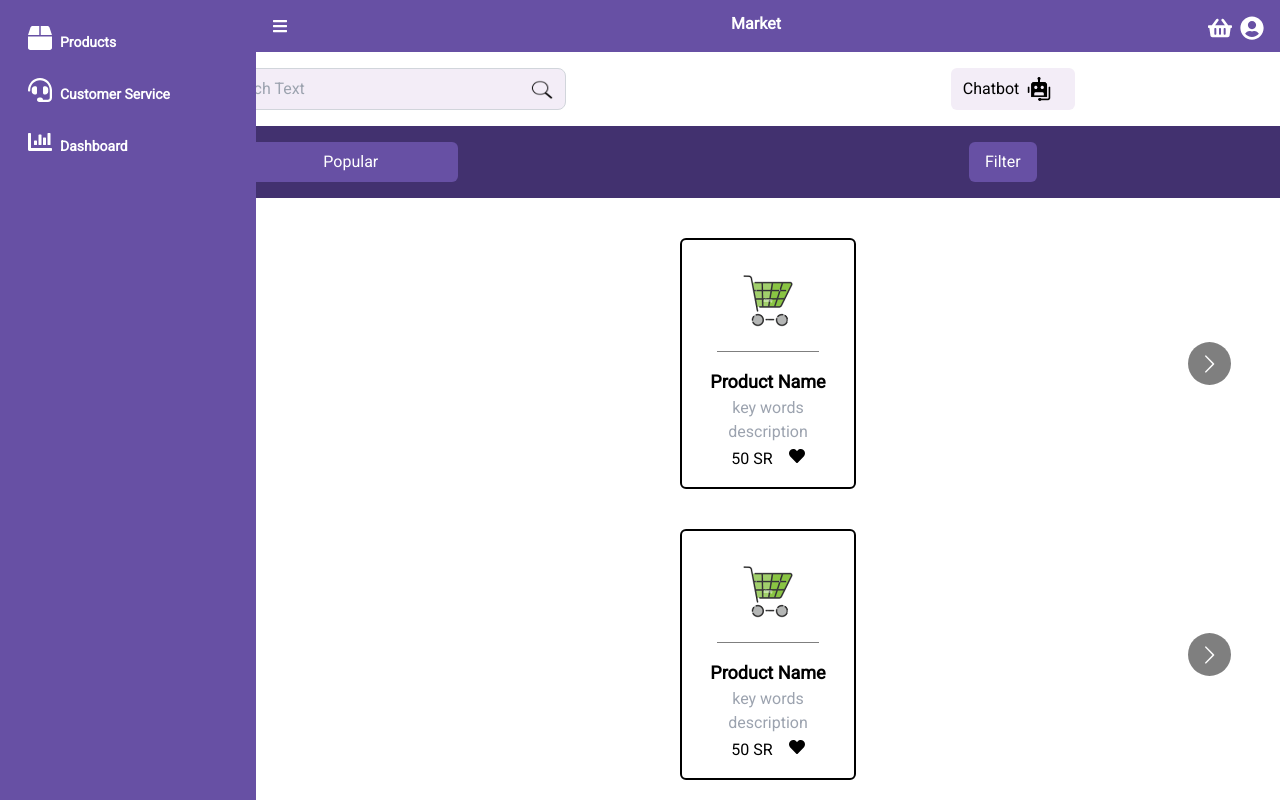
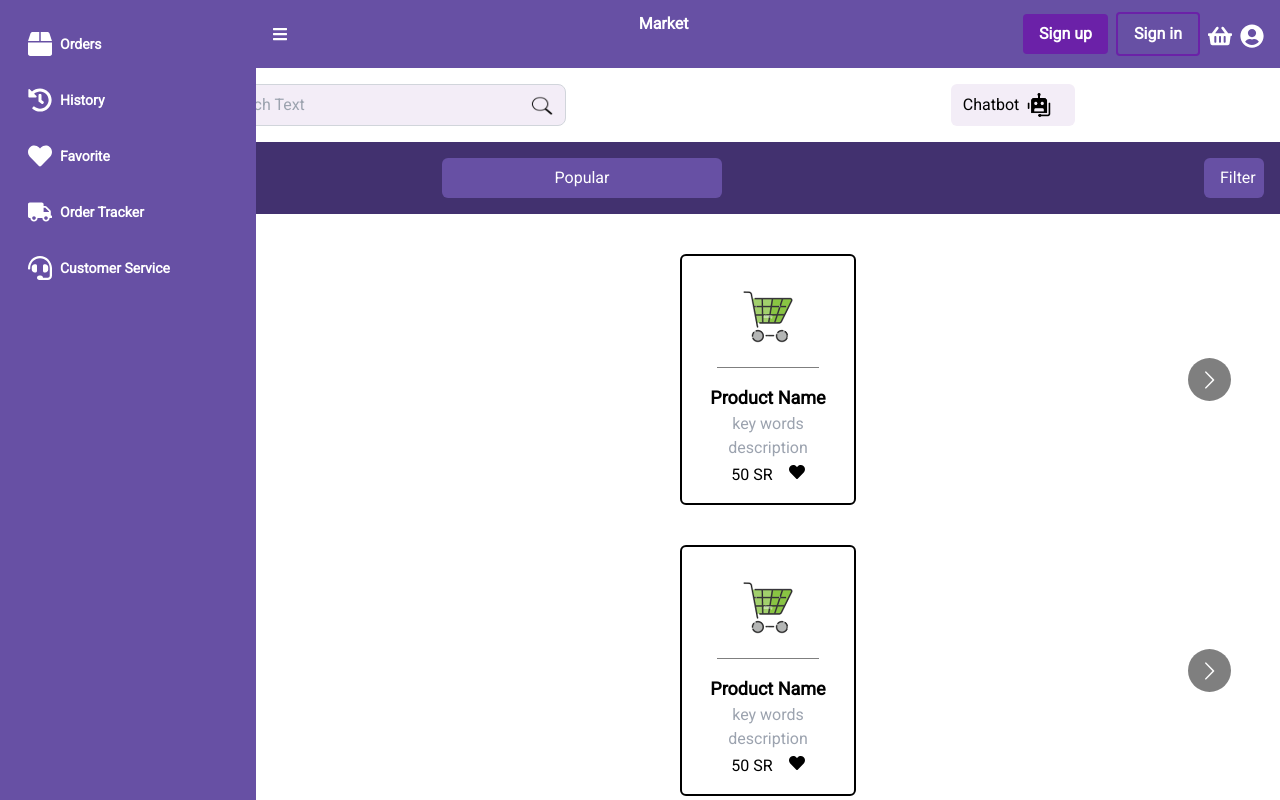
Before and after one commit to hussain-alsayedali/e-commerce-system, a React (Vite) app in the folder client/: page / in a window 1280 px wide. Both pictures are taken after a click on the icon 24 px from the left and 26 px from the top of the page. Shown: the top 800 px of the page. Built offline with nearby package versions, Linux system fonts and the light colour scheme.

Commit message:
adding navigation buttons and implementing routing

```diff
--- a/client/src/App.tsx
+++ b/client/src/App.tsx
@@ -1,45 +1,39 @@
 import { useState } from "react";
-import reactLogo from "./assets/react.svg";
-import viteLogo from "/vite.svg";
-import SignupPage from "./pages/SignupPage.tsx";
-import SigninPage from "./pages/SinginPage.tsx";
-import ShoppingCartPage from "./pages/ShoppingCartPage.tsx";
-import ProductViewPage from "./pages/ProductViewPage.tsx";
-import AddProduct from "./pages/AddProduct.tsx";
-import PaymentPage from "./pages/PaymentPage.tsx";
 import React from "react";
-import MainPage from "./pages/MainPage.tsx";
+import { BrowserRouter as Router, Routes, Route } from 'react-router-dom';
+
+import MainPage from "./pages/MainPage";
+import SignupPage from "./pages/SignupPage";
+import SigninPage from "./pages/SinginPage";  // Corrected the typo in the import
+import ShoppingCartPage from "./pages/ShoppingCartPage";
+import ProductViewPage from "./pages/ProductViewPage";
+import PaymentSuccessPage from "./pages/PaymentSuccessPage";
+
 import Sidebar from "./components/Sidebar";
-import Navbar from  "./components/Navbar";
-import Dashboard from  "./components/Dashboard";
-
-
-import { BrowserRouter as Router, Routes, Route } from 'react-router-dom';
+import Navbar from "./components/Navbar";
+import Dashboard from "./components/Dashboard";
 import PaymentForm from './components/PaymentForm';
-import PaymentSuccessPage from './pages/PaymentSuccessPage';
-
 
 function App() {
-  const [count, setCount] = useState(0);
-  const [sidebarToggle, setSidebarToggle] = useState<boolean>(true)
+  const [sidebarToggle, setSidebarToggle] = useState<boolean>(true);
 
   return (
-    <>
-       {/* <Router>
-  return (
-    <>
     <Router>
+           <div className="flex">
+      <Sidebar sidebarToggle={sidebarToggle} role="user"/>
+      <Dashboard sidebarToggle={sidebarToggle}
+                 setSidebarToggle={setSidebarToggle}/>
+    </div>
           <Routes>
             <Route path="/" element={<MainPage />} />
             <Route path="/payment-form" element={<PaymentForm />} />
             <Route path="/payment-success" element={<PaymentSuccessPage />} />
+            <Route path="/product-view" element={<ProductViewPage />} />
+            <Route path="/signin" element={<SigninPage />} />
+            <Route path="/signup" element={<SignupPage />} />  // Corrected to show SignupPage
+            <Route path="/shopping-cart" element={<ShoppingCartPage />} />
           </Routes>
-    </Router> */}
-
-
-    <MainPage/>
-
-    </>
+    </Router>
   );
 }
 
--- a/client/src/components/Navbar.tsx
+++ b/client/src/components/Navbar.tsx
@@ -1,22 +1,39 @@
 import React from 'react';
 import { FaBars, FaShoppingBasket, FaUserCircle } from 'react-icons/fa';
+import Button from './Button';
+import { useNavigate } from 'react-router-dom';
 
 type Props = {
   sidebarToggle: boolean;
   setSidebarToggle: (sidebarToggle: boolean) => void;
+
 };
 
-function Navbar({ sidebarToggle, setSidebarToggle }: Props) {
+const Navbar = ({ sidebarToggle, setSidebarToggle }: Props) => {
+    const navigate = useNavigate();
+
+  // Event handler for the Sign In button click
+  const handleSigninClick = () => {
+    navigate('/signin'); // Use navigate to go to '/signin'
+  };
+  const handleSignupClick =() => {
+    navigate("/signup")
+  }
   const iconPosition = sidebarToggle ? 'flex-end' : 'flex-start';
-
   return (
-    <nav className={`bg-nuetralpurple p-4 py-3 flex justify-between ${sidebarToggle ? "" : "md:ml-64 ml-36"}`}>
+    <nav className={`bg-lightpurple p-4 py-3 flex justify-between ${sidebarToggle ? "" : "md:ml-64 ml-36"}`}>
       <div className="flex items-center" style={{ justifyContent: iconPosition }}>
         <FaBars className="text-white me-4 relative cursor-pointer z-[2]" onClick={() => setSidebarToggle(!sidebarToggle)} />
       </div>
       <span className="text-white font-semibold">Market</span>
+      <div className="flex items-center gap-x-2">
+  <button className="bg-purple-800 hover:bg-darkpurple text-white font-bold py-2 px-4 rounded" onClick={handleSignupClick}>
+  Sign up
+</button>
+<button className="bg-transparent hover:bg-darkpurple border-2 border-purple-800 text-white font-bold py-2 px-4 rounded" onClick={handleSigninClick} >
+  Sign in
+</button>
 
-      <div className="flex items-center gap-x-2">
         <FaShoppingBasket className="text-white w-6 h-6 mt-1 cursor-pointer" />
         <FaUserCircle className="text-white w-6 h-6 mt-1 cursor-pointer" />
       </div>
--- a/client/src/components/Sidebar.tsx
+++ b/client/src/components/Sidebar.tsx
@@ -1,38 +1,39 @@
 import React from 'react';
-import { FaBars, FaHeadset, FaChartBar, FaBox } from 'react-icons/fa';
+import { FaBars, FaHeadset, FaChartBar, FaBox, FaHistory, FaHeart, FaTruck } from 'react-icons/fa';
 
 type Props = {
   sidebarToggle: boolean;
+  role: 'admin' | 'user';
 };
 
-function Sidebar({ sidebarToggle }: Props) {
-  const iconPosition = sidebarToggle ? 'flex-end' : 'flex-start';
+function Sidebar({ sidebarToggle, role }: Props) {
+  const adminItems = [
+    { name: 'Products', icon: FaBox, link: "product-view" },
+    { name: 'Customer Service', icon: FaHeadset, link: "#" },
+    { name: 'Dashboard', icon: FaChartBar, link: "#" },
+  ];
+
+  const userItems = [
+    { name: 'Orders', icon: FaBox, link: "product-view" },
+    { name: 'History', icon: FaHistory, link: "#" },
+    { name: 'Favorite', icon: FaHeart , link: "#" },
+    { name: 'Order Tracker', icon: FaTruck, link: "#" },
+    { name: 'Customer Service', icon: FaHeadset, link: "#"},
+  ];
+
+  const itemsToRender = role === 'admin' ? adminItems : userItems;
 
   return (
-    <div className={`${sidebarToggle ? 'hidden' : 'block'} w-36 md:w-64 z-[2] bg-nuetralpurple fixed h-full px-4 py-2`}>
-      <div className="my-2 text-xs text-white">
-        {/* Add any other content here */}
-      </div>
+    <div className={`${sidebarToggle ? 'hidden' : 'block'} z-[2] w-36 md:w-64 bg-nuetralpurple fixed h-full px-4 py-2`}>
       <ul className="mt-3 text-xs text-white font-bold md:text-sm">
-        <li className="mb-2">
-          <a href="#" className="rounded hover:bg-gray-700 p-3 flex items-center space-x-3">
-            <FaBox className="inline-block w-6 h-6 mr-2 -mt-2" />
-            Products
-          </a>
-        </li>
-        <li className="mb-2">
-          <a href="#" className="rounded hover:bg-gray-700 p-3 flex items-center space-x-3">
-            <FaHeadset className="inline-block w-6 h-6 mr-2 -mt-2" />
-            Customer Service
-          </a>
-        </li>
-        <li className="mb-2">
-          <a href="#" className="rounded hover:bg-gray-700 p-3 flex items-center space-x-3">
-            <FaChartBar className="inline-block w-6 h-6 mr-2 -mt-2" />
-            Dashboard
-          </a>
-        </li>
-        {/* Add more menu items here */}
+        {itemsToRender.map((item) => (
+          <li key={item.name} className="mb-2">
+            <a href={item.link} className="rounded hover:bg-purple-800 p-3 flex items-center space-x-3">
+              <item.icon className="inline-block w-6 h-6 mr-2" />
+              {item.name}
+            </a>
+          </li>
+        ))}
       </ul>
     </div>
   );
--- a/client/src/pages/MainPage.tsx
+++ b/client/src/pages/MainPage.tsx
@@ -33,14 +33,9 @@ const MainPage = () => {
     },
   };
 
-  const [sidebarToggle, setSidebarToggle] = useState<boolean>(true)
   return (
     <div>
-           <div className="flex">
-      <Sidebar sidebarToggle={sidebarToggle}/>
-      <Dashboard sidebarToggle={sidebarToggle}
-                 setSidebarToggle={setSidebarToggle}/>
-    </div>
+
 
       <div className="w-full flex justify-around p-4">
         <div className="relative mr-2">
@@ -66,12 +61,13 @@ const MainPage = () => {
           />
         </button>
       </div>
-      <div className="bg-darkpurple w-full flex justify-around p-4">
-        <div className="bg-nuetralpurple p-2 px-20 ml-15 rounded-md text-white">
+      <div className="bg-darkpurple w-full flex justify-between p-4">
+        <div></div>
+        <div className="bg-nuetralpurple w-[280px] p-2 px-20 ml-15 rounded-md text-white text-center">
           Popular
         </div>
-        <button className="flex items-center bg-nuetralpurple text-white px-4 py-2 ml-14 rounded-md">
-          <span className="">Filter</span>
+        <button className=" bg-nuetralpurple w-[60px] text-center text-white px-4 py-2 ml-14 rounded-md">
+         Filter
         </button>
       </div>
       <div className="pl-20">
@@ -240,10 +236,15 @@ const MainPage = () => {
           </div>
         </Carousel>
       </div>
-      <div className="bg-lightpurple w-full flex justify-around p-4 mt-10">
-        <div className="bg-darkpurple p-2 px-20 ml-15 rounded-md text-white">
+      <div className="bg-lightpurple w-full flex justify-between p-4 mt-10">
+        <div></div>
+        <div className="bg-darkpurple w-[280px] text-center p-2 px-20 ml-15 rounded-md text-white">
           Recumendation
         </div>
+        <button className=" bg-nuetralpurple w-[60px] text-center text-white px-4 py-2 ml-14 rounded-md">
+
+        </button>
+
       </div>
       <div className="pl-20">
         <Carousel responsive={responsive} className="py-10">
```
Lines whose indentation alone changed are shown as unchanged.
